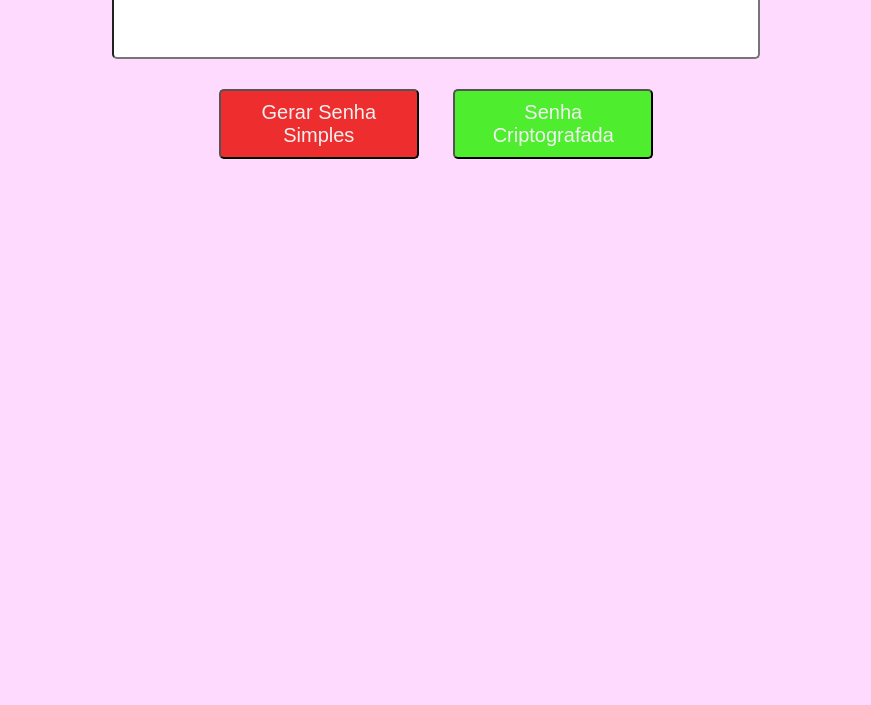
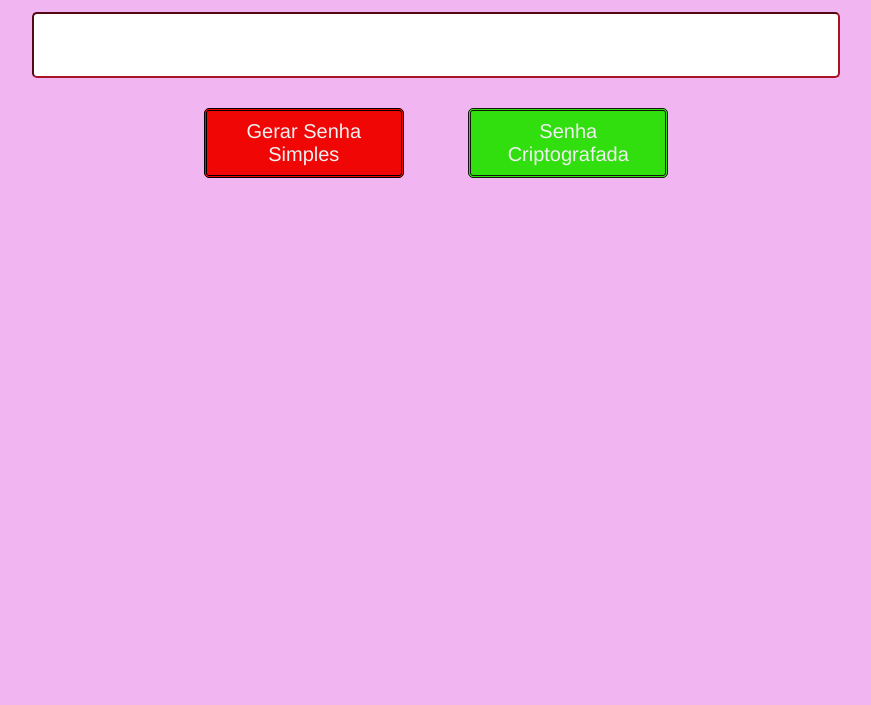
Before and after one commit to kyo5hy/Gerador-de-senha, a plain HTML site: page index.html in a window 1280 px wide. Shown: the part 95-800 px from the top of the page, without its empty margins (204-1075 px from the left). Drawn offline with Linux system fonts and the light colour scheme.

Commit message:
atualizar css

```diff
--- a/styles.css
+++ b/styles.css
@@ -1,5 +1,5 @@
 body{
-    background-color: rgb(255, 218, 255);
+    background-color: rgb(241, 182, 241);
     color: rgb(10, 10, 37);
     font-family: sans-serif;
     text-align: center;
@@ -8,6 +8,9 @@ body{
 .container {
     flex-direction: column;
     align-content: center;
+    font-size: 20px;
+    font-family: 'Franklin Gothic Medium', 'Arial Narrow', Arial, sans-serif;
+
   }
 .botoes{
     margin: 30px;
@@ -15,24 +18,33 @@ body{
 }
 
 #myButton{
-    background-color: rgb(78, 238, 46);
-    color: #f0f0f0;
+    background-color: rgb(49, 223, 14);
+    color: hsl(0, 0%, 94%);
     font-size: 20px;
+    font-family: 'Franklin Gothic Medium', 'Arial Narrow', Arial, sans-serif;
     border-radius: 5px;
+    border: 3px;
+    border-color: rgb(22, 19, 19);
+    border-style:double ;
     width: 10em; /* Ajusta conforme o texto */
     height: 70px; /* Define uma altura fixa */
-    margin-left: 15px;
+    margin-left: 30px;
 
 
 }
+
 #myButton1{
-    background-color: rgb(238, 46, 46);
+    background-color: rgb(241, 6, 6);
     color: #f0f0f0;
     font-size: 20px;
+    font-family: 'Franklin Gothic Medium', 'Arial Narrow', Arial, sans-serif;
+    border: 3px;
     border-radius: 5px;
+    border-color: rgb(0, 0, 0);
+    border-style:double ;
     width: 10em; /* Ajusta conforme o texto */
     height: 70px; /* Define uma altura fixa */
-    margin-right: 15px;
+    margin-right: 30px;
 
 
 }
@@ -42,6 +54,7 @@ body{
     font-size: 2em;
     text-align: center;
     border-radius: 5px;
+    border-color: rgb(167, 18, 38);
     width: 20em; /* Ajusta conforme o texto */
     height: 60px; /* Define uma altura fixa */
 
```
